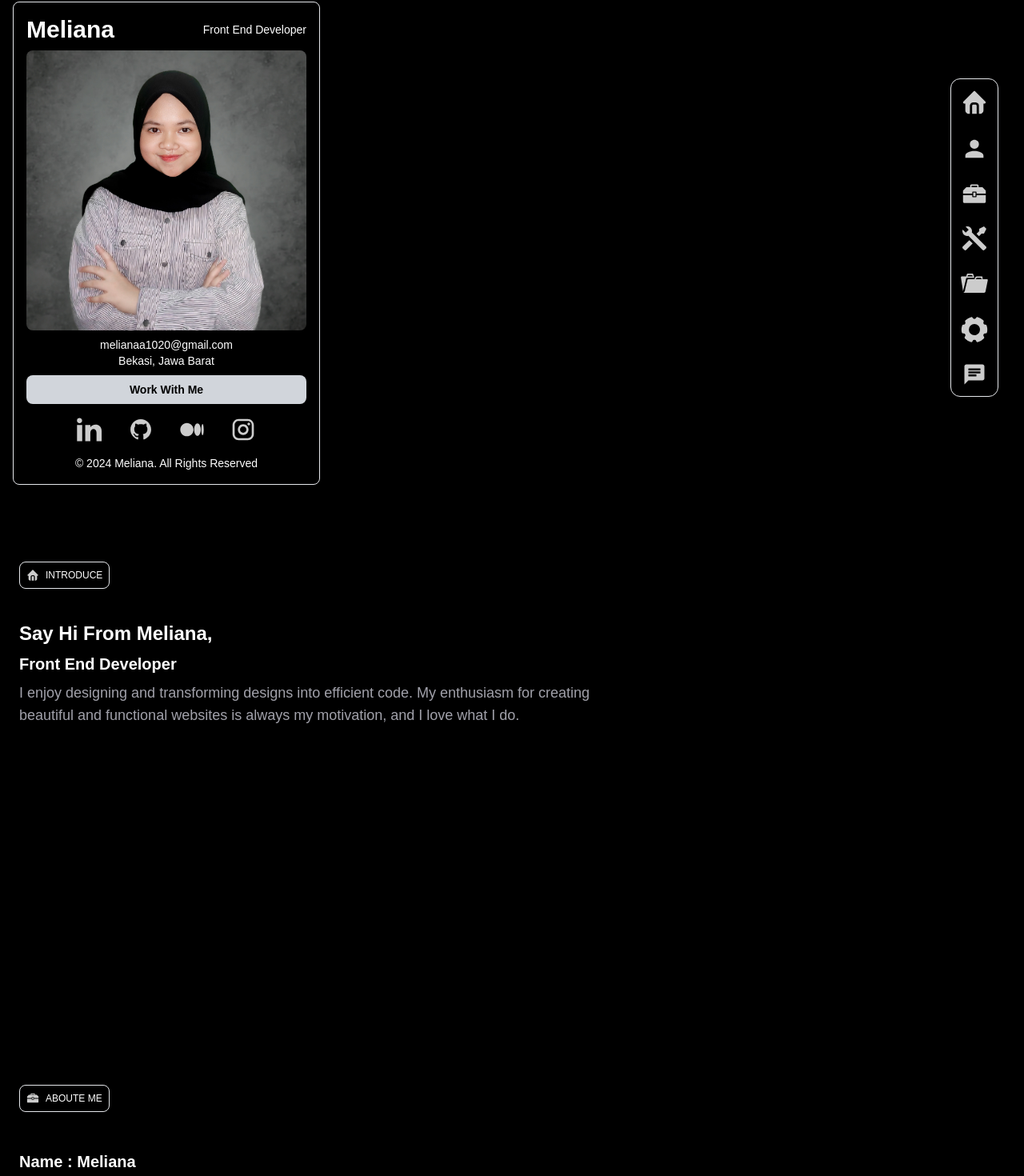
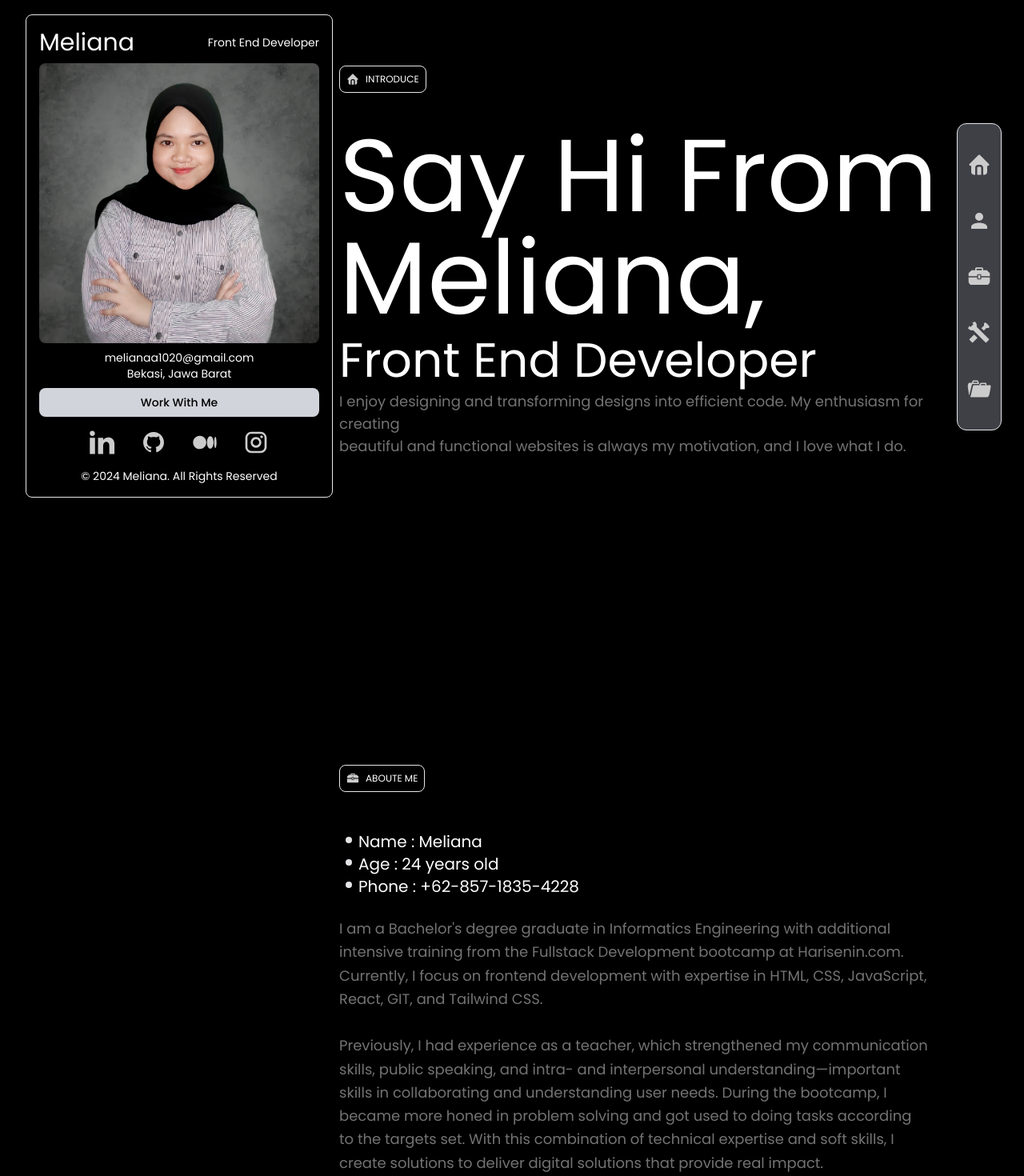
Before and after one commit to Meliana1020/portfolio, a React (Vite) app: page / in a window 1280 px wide. Shown: the part 14-1484 px from the top of the page at 80% size. Built offline with nearby package versions, Linux system fonts and the light colour scheme.

Commit message:
fi: content

```diff
--- a/index.html
+++ b/index.html
@@ -1,8 +1,12 @@
-<!doctype html>
+<!DOCTYPE html>
 <html lang="en">
   <head>
     <meta charset="UTF-8" />
     <link rel="icon" type="image/svg+xml" href="/public/profile.jpg" />
+    <link
+      href="https://fonts.googleapis.com/css2?family=Poppins:ital,wght@0,100;0,200;0,300;0,400;0,500;0,600;0,700;0,800;0,900;1,100;1,200;1,300;1,400;1,500;1,600;1,700;1,800;1,900&display=swap"
+      rel="stylesheet"
+    />
     <meta name="viewport" content="width=device-width, initial-scale=1.0" />
     <title>Portfolio Meliana Front End Developer</title>
   </head>
--- a/package.json
+++ b/package.json
@@ -11,6 +11,7 @@
   },
   "dependencies": {
     "@radix-ui/themes": "^3.1.4",
+    "framer-motion": "^11.11.11",
     "react": "^18.3.1",
     "react-dom": "^18.3.1",
     "react-router-dom": "^6.27.0",
--- /dev/null
+++ b/src/Components/Elements/Motion/variant.js
@@ -0,0 +1,20 @@
+export const fadeIn = (direction, delay) => {
+    return {
+      hidden: {
+        y: direction === 'up' ? 40 : direction === 'down' ? -40 : 0,
+        x: direction === 'left' ? 40 : direction === 'right' ? -40 : 0,
+        opacity: 0,
+      },
+      show: {
+        y: 0,
+        x: 0,
+        opacity: 1,
+        transition: {
+          type: 'tween',
+          duration: 1.2,
+          delay: delay,
+          ease: [0.25, 0.25, 0.25, 0.75],
+        },
+      },
+    };
+  };
--- a/src/Components/Elements/SidebarMenu/sidebarMenu.jsx
+++ b/src/Components/Elements/SidebarMenu/sidebarMenu.jsx
@@ -13,28 +13,28 @@ const SidebarMenu = () => {
   };
 
   return (
-    <div className="mt-28 fixed right-0 md:right-0 top-3/4 lg:top-auto flex flex-row lg:flex-col items-center justify-start m-8 border rounded-xl z-50">
-      <button className="p-3 rounded-full hover:bg-gray-600 active:bg-orange-600" onClick={goToHome}>
-        <img src="/public/home.svg" alt="home icon" />
+    <div className="bg-zinc-700 mt-64 sm:mt-40 fixed right-0 top-2/4 sm:top-1/2 sm:transform sm:-translate-y-1/2 md:right-0 lg:top-1/4 flex flex-row lg:flex-col items-center justify-center m-7 border rounded-xl z-50 sm:h-90 sm:w-14 w-80 sm:pt-4 sm:pb-4">
+ <button className="p-3 sm:py-5" onClick={goToHome}>
+        <img className="brightness-100 hover:brightness-50 active:brightness-75 rounded-full" src="/public/home.svg" alt="home icon" />
       </button>
-      <button className="p-3 rounded-full hover:bg-gray-600 active:bg-orange-600" onClick={goToProfile}>
-        <img src="/public/account.svg" alt="profile icon" />
+      <button className="p-3 sm:py-5" onClick={goToProfile}>
+        <img className="brightness-100 hover:brightness-50 active:brightness-75 rounded-full" src="/public/account.svg" alt="profile icon" />
       </button>
-      <button className="p-3 rounded-full hover:bg-gray-600 active:bg-orange-600">
-        <img src="/public/clarity_tools.svg" alt="tools icon" />
+      <button className="p-3 sm:py-5">
+        <img className="brightness-100 hover:brightness-50 active:brightness-75 rounded-full" src="/public/clarity_tools.svg" alt="tools icon" />
       </button>
-      <button className="p-3 rounded-full hover:bg-gray-600 active:bg-orange-600">
-        <img src="/public/tools.svg" alt="more tools icon" />
+      <button className="p-3  sm:py-5 ">
+        <img className="brightness-100 hover:brightness-50 active:brightness-75 rounded-full" src="/public/tools.svg" alt="more tools icon" />
       </button>
-      <button className="p-3 rounded-full hover:bg-gray-600 active:bg-orange-600">
-        <img src="/public/dashicons_portfolio.svg" alt="portfolio icon" />
+      <button className="p-3 sm:py-5 ">
+        <img className="brightness-100 hover:brightness-50 active:brightness-75 rounded-full" src="/public/dashicons_portfolio.svg" alt="portfolio icon" />
       </button>
-      <button className="p-3 rounded-full hover:bg-gray-600 active:bg-orange-600">
+      {/* <button className="p-3 rounded-full hover:bg-gray-600 active:bg-orange-600">
         <img src="/public/setting.svg" alt="settings icon" />
       </button>
       <button className="p-3 rounded-full hover:bg-gray-600 active:bg-orange-600">
         <img src="/public/chat.svg" alt="chat icon" />
-      </button>
+      </button> */}
     </div>
   );
 };
--- a/src/Components/Layouts/CardLayout.jsx
+++ b/src/Components/Layouts/CardLayout.jsx
@@ -4,7 +4,7 @@ const CardLayout = () => {
       <div className="bg-black text-white flex flex-col lg:flex-row items-center justify-start m-4">
         <div className="rounded-lg shadow-lg py-4 px-4 w-full text-center text-white border sm:max-w-sm">
           <div className="flex flex-row sm:flex-row items-center sm:justify-between sm:gap-4 gap-20 mb-2 sm:mb-">
-            <h1 className="text-2xl font-bold mb-2 sm:mb-0 md:text-2xl lg:text-3xl">Meliana</h1>
+            <h1 className="text-2xl font-base mb-2 sm:mb-0 md:text-2xl lg:text-3xl">Meliana</h1>
             <p className="text-sm md:text-sm">Front End Developer</p>
           </div>
           <img
@@ -16,7 +16,7 @@ const CardLayout = () => {
             <p className="text-xs md:text-sm">melianaa1020@gmail.com</p>
             <p className="text-xs md:text-sm">Bekasi, Jawa Barat</p>
           </div>
-          <button className="bg-gray-300 text-black text-xs md:text-sm font-bold py-2 px-4 rounded-lg w-full">
+          <button className="bg-gray-300 text-black text-xs md:text-sm font-medium py-2 px-4 rounded-lg w-full">
             Work With Me
           </button>
           <div className="flex justify-center gap-8 mt-4">
--- a/src/Components/Layouts/HomeContect.jsx
+++ b/src/Components/Layouts/HomeContect.jsx
@@ -5,9 +5,9 @@ const HomeContent = () => {
           <img src="./public/home.svg" alt="" className="w-4" />
           <p className="pl-2 text-xs">INTRODUCE</p>
         </div>
-            <h1 className="text-2xl font-bold mb-2">Say Hi From Meliana,</h1>
-            <h1 className="text-xl font-bold mb-2">Front End Developer</h1>
-            <p className="text-lg mb-4 text-zinc-400 mt-2">
+            <h1 className="text-2xl sm:text-9xl font-base mb-2">Say Hi From Meliana,</h1>
+            <h1 className="text-xl sm:text-6xl font-base mb-2">Front End Developer</h1>
+            <p className="text-lg mb-4 text-neutral-500 mt-2 sm:mr-20">
             I enjoy designing and transforming designs into efficient code. My
             enthusiasm for creating
             <p>
--- a/src/Components/Layouts/PortfolioContent.jsx
+++ b/src/Components/Layouts/PortfolioContent.jsx
@@ -3,7 +3,7 @@ import { Navigate } from "react-router-dom";
 const PortfolioContent = () => {
   return (
     <>
-      <div className="m-6 text-white mt-24">
+      <div className="m-6 text-white mt-24 sm:mr-24">
         <div className="flex flex-row border  p-2 rounded-lg w-fit mb-12">
           <img src="./public/clarity_tools.svg" alt="" className="w-4" />
           <p className="pl-2 text-xs">PORTFOLIOS</p>
@@ -83,7 +83,7 @@ const PortfolioContent = () => {
           <figure>
             <img
               className="brightness-50 hover:brightness-100"
-              src="./public/thumbnail edu.svg"
+              src="./public/thumbnail porto.png"
               alt="todolist"
             />
           </figure>
--- a/src/Components/Layouts/ProfileContent.jsx
+++ b/src/Components/Layouts/ProfileContent.jsx
@@ -1,38 +1,62 @@
+import { motion } from "framer-motion";
+import { fadeIn } from "../Elements/Motion/variant";
+
 const ProfileContent = () => {
   return (
-    <div className="mt-96 text-white m-6">
+    <div className="mt-96 sm:mt-22 text-white m-6">
       <div className="flex flex-row border  p-2 rounded-lg w-fit mb-12">
         <img src="./public/clarity_tools.svg" alt="" className="w-4" />
         <p className="pl-2 text-xs">ABOUTE ME</p>
       </div>
 
-      <div class="relative flex items-center">
-        <div class="text-xl font-semibold">
-          <h2>Name  : Meliana</h2>
-          <p >Age    : 24</p>
-          <p>Phone : +62-857-1835-4228</p>
+      <motion.div
+        variants={fadeIn("up", 0.1)}
+        initial="hidden"
+        whileInView={"show"}
+        viewport={{ once: false, amount: 0.3 }}
+      >
+        <div className="relative flex items-center">
+          <div className="text-xl font-semibold">
+            <div className="flex flex-row">
+              <div className="bg-zinc-200 rounded-xl w-2 h-2 m-2"></div>
+              <p className="text-medium font-normal">Name : Meliana</p>
+            </div>
+            <div className="flex flex-row">
+              <div className="bg-zinc-200 rounded-xl w-2 h-2 m-2"></div>
+              <p className="text-medium font-normal">Age : 24 years old</p>
+            </div>
+            <div className="flex flex-row">
+              <div className="bg-zinc-200 rounded-xl w-2 h-2 m-2"></div>
+              <p className="text-medium font-normal">
+                Phone : +62-857-1835-4228
+              </p>
             </div>
           </div>
-      <div className="text-lg mb-4 text-zinc-400 mt-6 leading-relaxed ">
+        </div>
+
+        <div className="text-lg mb-4 text-neutral-500 mt-6 leading-relaxed  sm:mr-20">
           <p>
-      Saya adalah lulusan S1 Teknik Informatika dengan tambahan
-      pelatihan intensif dari bootcamp Fullstack Development
-      di Harisenin.com. Saat ini, saya berfokus pada pengembangan
-      frontend dengan keahlian dalam HTML, CSS, JavaScript, React, GIT, dan Tailwind CSS.
-      </p><br />
+            I am a Bachelor's degree graduate in Informatics Engineering with
+            additional intensive training from the Fullstack Development
+            bootcamp at Harisenin.com. Currently, I focus on frontend
+            development with expertise in HTML, CSS, JavaScript, React, GIT, and
+            Tailwind CSS.
+          </p>
+          <br />
           <p>
-      Sebelumnya, saya memiliki pengalaman sebagai guru, yang
-       memperkuat kemampuan komunikasi, public speaking, serta
-        pemahaman intra dan interpersonal—keterampilan penting
-        dalam berkolaborasi dan memahami kebutuhan pengguna.
-        Selama bootcamp, saya semakin terasah dalam problem
-        solving dan terbiasa mengerjakan tugas sesuai target
-        yang ditetapkan. Dengan kombinasi keahlian teknis dan
-        soft skills ini, saya berdedikasi untuk menghadirkan solusi digital yang memberikan dampak nyata.
+            Previously, I had experience as a teacher, which strengthened my
+            communication skills, public speaking, and intra- and interpersonal
+            understanding—important skills in collaborating and understanding
+            user needs. During the bootcamp, I became more honed in problem
+            solving and got used to doing tasks according to the targets set.
+            With this combination of technical expertise and soft skills, I
+            create solutions to deliver digital solutions that provide real
+            impact.
           </p>
         </div>
 
         <footer className="mt-10"></footer>
+      </motion.div>
     </div>
   );
 };
--- a/src/Pages/main.jsx
+++ b/src/Pages/main.jsx
@@ -6,18 +6,25 @@ import ProfileContent from "../Components/Layouts/ProfileContent";
 import ResumeContent from "../Components/Layouts/ResumeContent";
 import PortfolioContent from "../Components/Layouts/PortfolioContent";
 import SkillsContent from "../Components/Layouts/SkillsContent";
+
 const MainPage = () => {
+  return (
+    <>
+      <SidebarMenu />
+      <div className="bg-black min-h-screen flex flex-col sm:flex-row">
+        <div className="sm:fixed p-4">
+          <CardLayout />
+        </div>
 
-  return (
-    <div className="bg-black min-h-screen flex flex-col">
-      <CardLayout />
-        <SidebarMenu />
-     <HomeContent/>
-     <ProfileContent/>
-     <ResumeContent/>
-     <SkillsContent/>
-     <PortfolioContent/>
-    </div>
+        <div className="sm:ml-[30%] p-4">
+          <HomeContent />
+          <ProfileContent />
+          <ResumeContent />
+          <SkillsContent />
+          <PortfolioContent />
+        </div>
+      </div>
+    </>
   );
 };
 
--- a/src/index.css
+++ b/src/index.css
@@ -1,4 +1,7 @@
 @tailwind base;
 @tailwind components;
 @tailwind utilities;
-@import url('https://fonts.googleapis.com/css2?family=Poppins:wght@300;400;500;600;700&display=swap');
+
+body {
+    @apply font-sans;
+  }
```
Also changed, not shown: src/Components/Layouts/ResumeContent.jsx (+4 -4 lines), src/Components/Layouts/SkillsContent.jsx (+7 -8 lines), public/thumbnail porto.png (added), 1 other file (tests, documents, lock files or other folders). Lines whose indentation alone changed are shown as unchanged.
